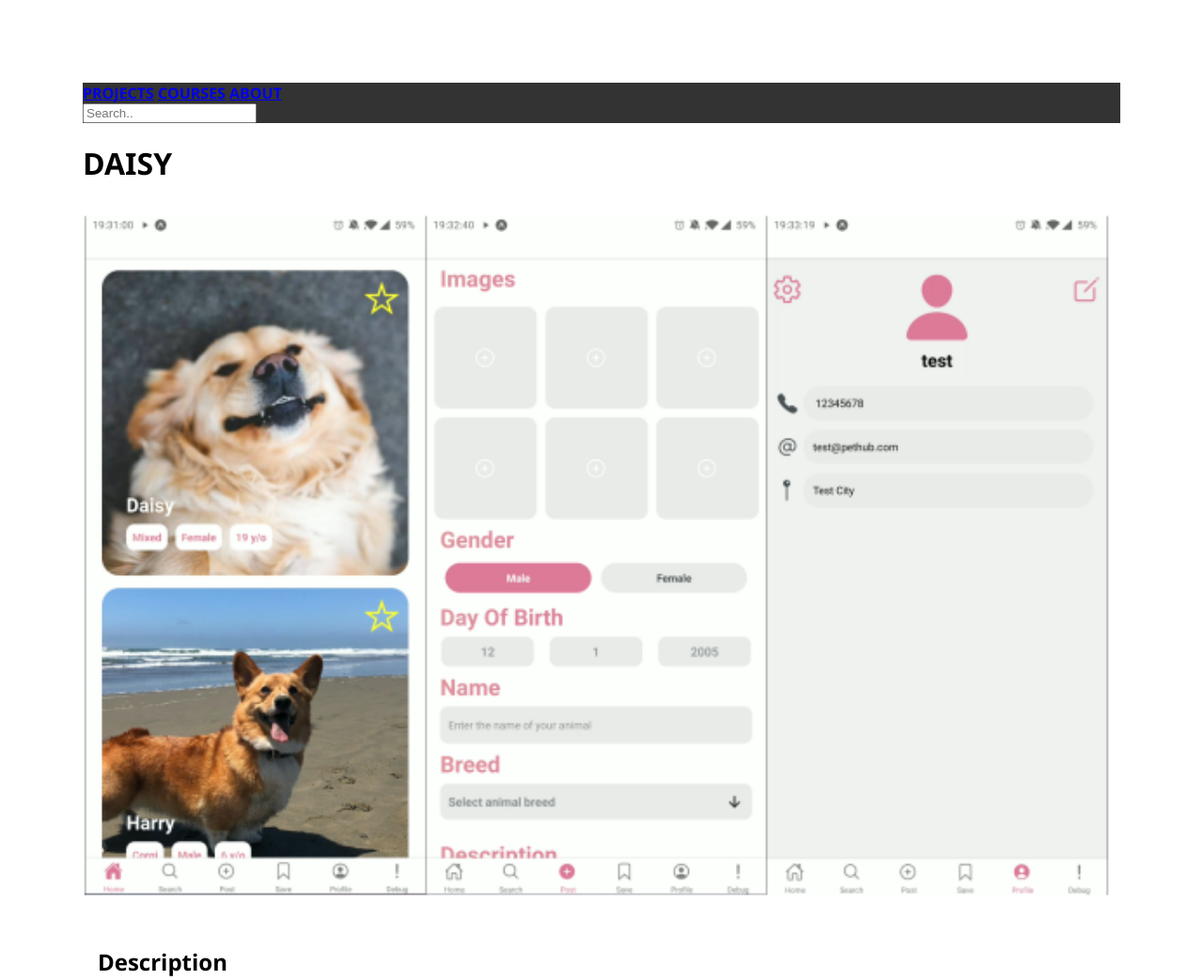
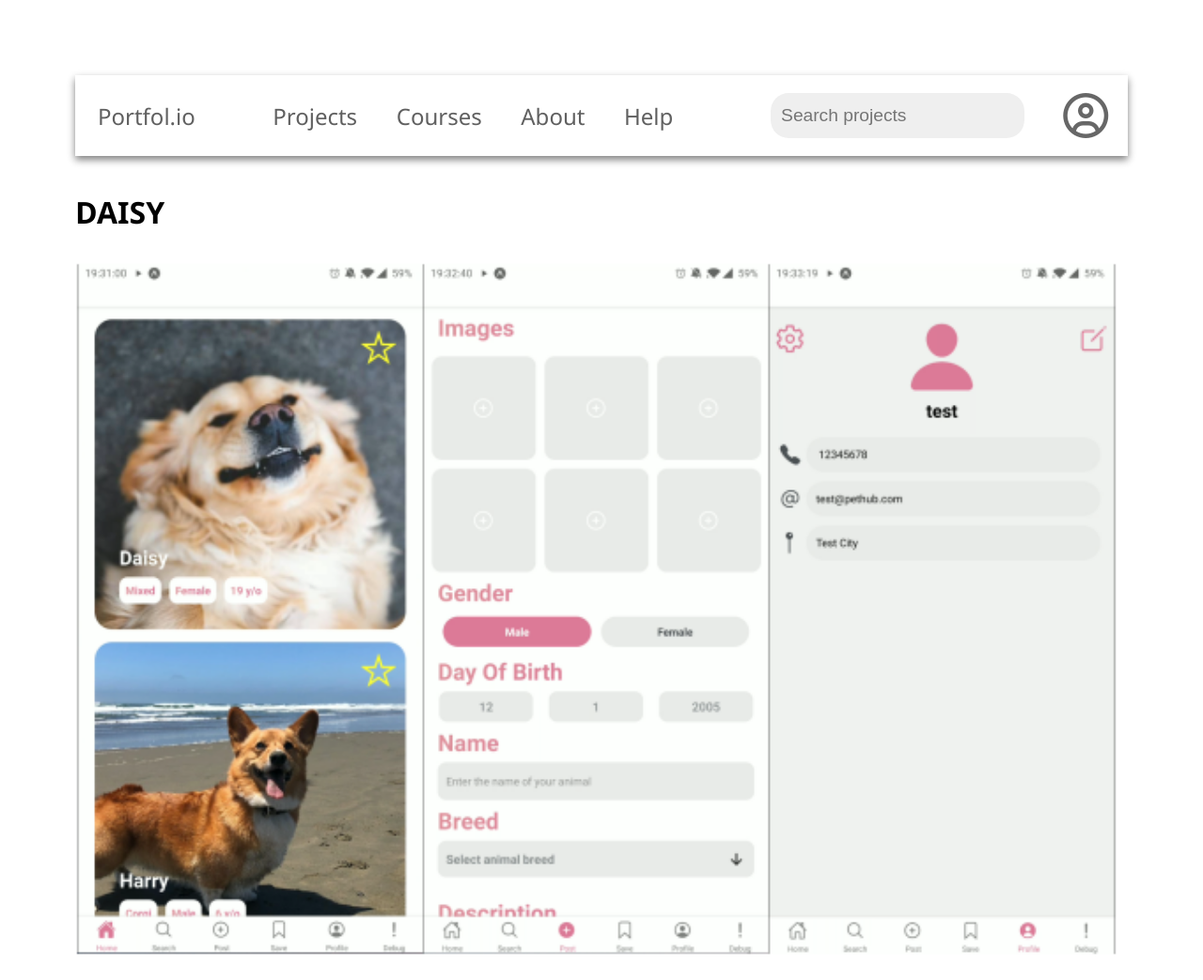
Before and after one commit to kepet19/portfol.io, a plain HTML site: page project.html in a window 1280 px wide. Shown: the top 1043 px of the page at 94% size. Drawn offline with Linux system fonts and the light colour scheme.

Commit message:
Top bar css almos done

```diff
--- a/profile.html
+++ b/profile.html
@@ -2,12 +2,15 @@
 <html>
     <head>
         <title>Portfol.io - User Profile</title>
+        <link rel="stylesheet" href="styles/profile.css"/>
+        <link rel="stylesheet" href="styles/header.css">
+        <script src="scripts/fontawesome.min.js"></script>
     </head>
 
     <header>
         <nav class="navbar">
             <div class="container">
-                <a class="logo" href="#">Portfol.io</a>
+                <a class="logo header-text-size" href="#">Portfol.io</a>
                 <div class="navbar-content">
                     <ul class="nav auto">
                         <li class="nav-item">
@@ -26,11 +29,16 @@
                             <a class="nav-link" href="#">Help</a>
                         </li>
 
-                        <form class="nav-flex">
+                    </ul>
+
+                    <ul class="nav right">
+                        <form class="nav-item">
                             <input class="form-control" type="search" placeholder="Search projects" aria-label="Search">
                         </form>
+                        <div class="nav-item dark-grey">
 
-                        <!--User profile icon-->
+                            <i class="far fa-user-circle font-awesome"></i>
+                        </div>
                     </ul>
                 </div>
             </div>
@@ -44,7 +52,7 @@
                     <div class="row">
                         <div class="col">
                             <div class="profile">
-                                <img src="/img/fakeperson.jpg" alt="fakeperson" width="360">
+                                <img src="/img/fakeperson.jpg" class="profile-pic" alt="fakeperson" width="360">
 
                                 <div class="card">
                                     <div class="card-header">
--- a/src/project.html
+++ b/project.html
@@ -1,18 +1,48 @@
 <html>
     <head>
         <link rel="stylesheet" href="styles/project.css">
+        <link rel="stylesheet" href="styles/header.css">
         <script src="scripts/fontawesome.min.js"></script>
+    </head>
 
-        <div class="navbar">
-            <!-- <a href="index.html">Portfol.io</a> -->
-            <div class="navbarCenter">
-                <a href="projects.html"><b>PROJECTS</b></a>
-                <a href="courses.html"><b>COURSES</b></a>
-                <a href="about.html"><b>ABOUT</b></a>
+    <header>
+        <nav class="navbar">
+            <div class="container">
+                <a class="logo header-text-size" href="#">Portfol.io</a>
+                <div class="navbar-content">
+                    <ul class="nav auto">
+                        <li class="nav-item">
+                            <a class="nav-link" aria-current="page" href="#">Projects</a>
+                        </li>
+
+                        <li class="nav-item">
+                            <a class="nav-link" href="#">Courses</a>
+                        </li>
+
+                        <li class="nav-item">
+                            <a class="nav-link" href="#">About</a>
+                        </li>
+
+                        <li class="nav-item">
+                            <a class="nav-link" href="#">Help</a>
+                        </li>
+
+                    </ul>
+
+                    <ul class="nav right">
+                        <form class="nav-item">
+                            <input class="form-control" type="search" placeholder="Search projects" aria-label="Search">
+                        </form>
+                        <div class="nav-item dark-grey">
+
+                            <i class="far fa-user-circle font-awesome"></i>
+                        </div>
+                    </ul>
+                </div>
             </div>
-            <input type="text" placeholder="Search..">
-        </div>
-    </head>
+        </nav>
+    </header>
+
     <body>
         <h1>DAISY
         </h1>
--- /dev/null
+++ b/styles/header.css
@@ -0,0 +1,102 @@
+:root {
+    --red: #D3345C;
+    --white: #FFFFFF;
+    --grey: #EFEFEF;
+    --dark-grey: #606060; /* #676767; */
+    --header-text-size: 1.5em;
+    font-family: "sans";
+}
+a:link { text-decoration: none; }
+a:visited { text-decoration: none; }
+a:hover { text-decoration: none; }
+a:active { text-decoration: none; }
+
+body {
+    margin: 0;
+}
+
+header {
+    padding-bottom: 1em;
+}
+.navbar {
+    background: var(--white);
+    box-shadow: 0 4px 8px 0 grey;
+    z-index -1;
+}
+
+.navbar > .container {
+    display: flex;
+    align-items: center;
+}
+
+a:link.logo, a:visited.logo {
+    color: var(--dark-grey);
+    margin-left: 1em;
+}
+
+a:link.nav-link, a:visited.nav-link {
+    color: var(--dark-grey);
+    font-size: var(--header-text-size);
+}
+
+.navbar-content {
+    flex-grow: 1;
+    display: flex;
+    align-items: center;
+    float: right ;
+}
+
+.nav {
+  list-style-type: none;
+  display: flex;
+}
+
+.nav-item {
+    display:flex;
+    margin: .2em 1.3em .2em 1.3em;
+    justify-content: center;
+}
+
+.nav-flex {
+    margin: 0 auto;
+    float: right;
+}
+
+
+.auto {
+    margin: 0 auto;
+}
+
+.grow {
+    flex-grow: 1;
+    display: flex;
+}
+
+.header-text-size {
+    font-size: var(--header-text-size);
+}
+.font-awesome {
+    font-size: calc(var(--header-text-size) *2);
+}
+
+.center {
+    justify-content: center;
+}
+
+.right {
+}
+
+.form-control, .form-control[type=text] {
+    background: var(--grey);
+    font-size: calc( var(--header-text-size) *0.8);
+    margin: 0 auto;
+    border-radius: 1em;
+    border: none;
+    outline: none;
+    padding-left: .6em;
+    padding-right: .6em;
+}
+
+.dark-grey {
+    color: #676767;
+}
--- /dev/null
+++ b/styles/profile.css
@@ -0,0 +1,4 @@
+.profile-pic {
+    border-radius: 360px;
+    border: 5px solid var(--red);
+}
```
Also changed, not shown: scripts/fontawesome.min.js (renamed from src/scripts/fontawesome.min.js), styles/project.css (renamed from src/styles/project.css), uploads/exampledemo.png (renamed from src/uploads/exampledemo.png), 1 other file.
